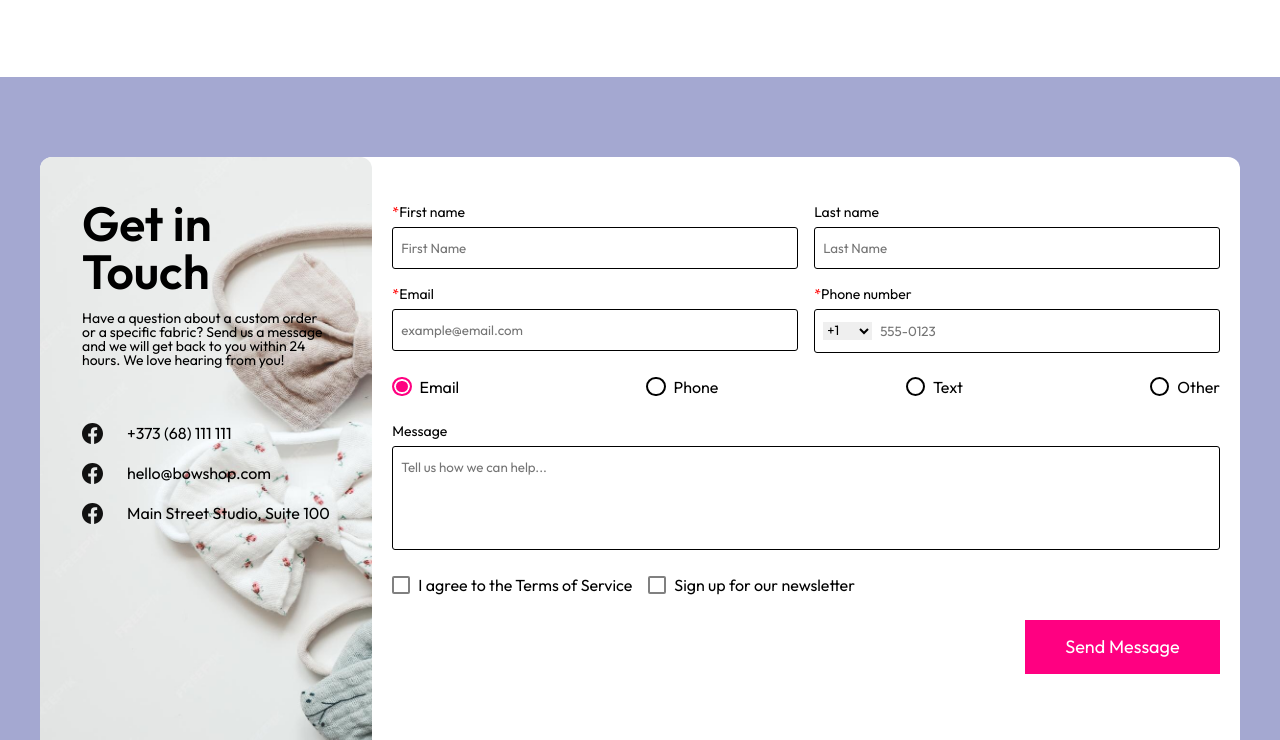
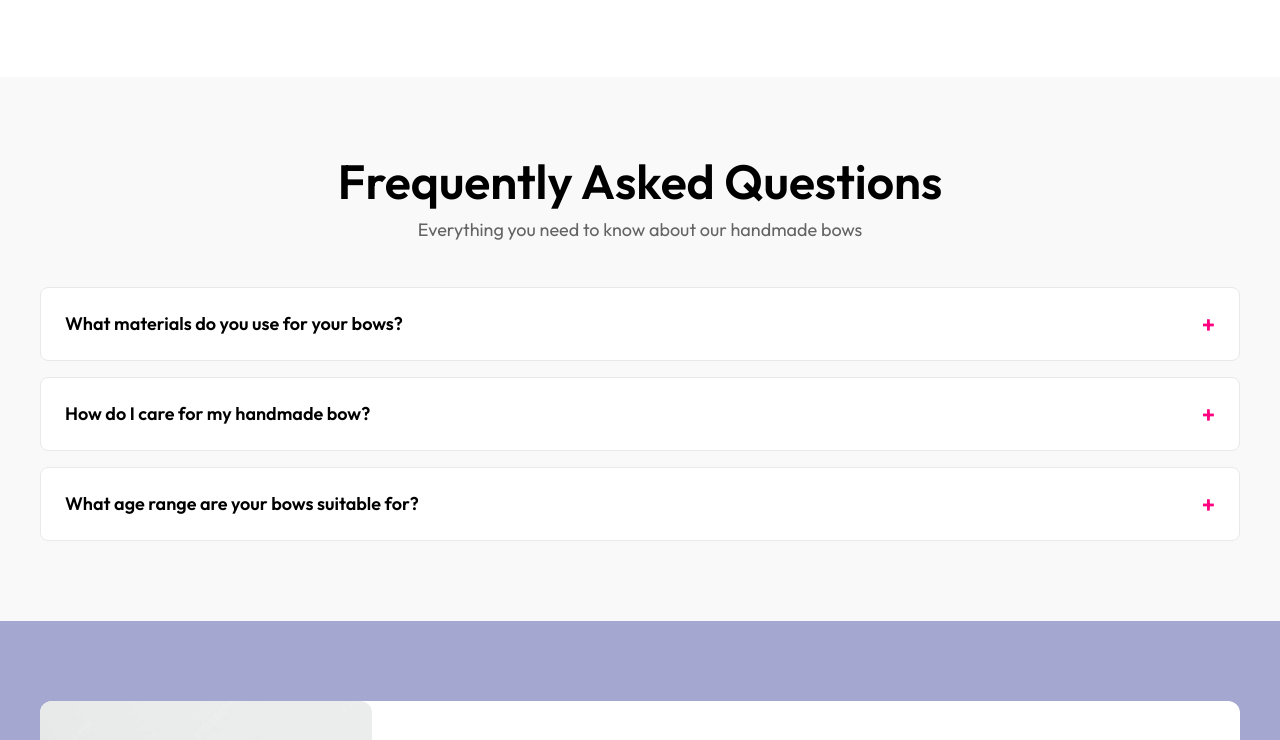
Before and after one commit to DdimaPos/tum-web-lab2, a plain HTML site: page index.html in a window 1280 px wide. Shown: the part 1186-1926 px from the top of the page. Drawn offline with Linux system fonts and the light colour scheme.

Commit message:
features: added the fqa section

```diff
--- /dev/null
+++ b/css/sections/faq.css
@@ -0,0 +1,92 @@
+.faq__container {
+  background-color: var(--grey-light);
+  padding: 5rem 0;
+}
+
+.faq {
+  display: flex;
+  flex-direction: column;
+  align-items: center;
+}
+
+.faq__title {
+  font-size: 3rem;
+  font-family: OutfitSemibold;
+  text-align: center;
+  margin-bottom: 1rem;
+  color: var(--black);
+}
+
+.faq__subtitle {
+  font-size: 1.125rem;
+  font-family: OutfitRegular;
+  text-align: center;
+  color: var(--grey-dark);
+  margin-bottom: 3rem;
+}
+
+.faq__list {
+  width: 100%;
+  display: flex;
+  flex-direction: column;
+  gap: 1rem;
+}
+
+.faq__item {
+  background-color: var(--white);
+  border: 1px solid var(--grey-light-2);
+  border-radius: 8px;
+  overflow: hidden;
+  transition: all 0.3s ease;
+}
+
+.faq__item:hover {
+  border-color: var(--primary);
+}
+
+.faq__item[open] {
+  border-color: var(--primary);
+}
+
+.faq__item[open] .faq__question {
+  color: var(--primary);
+  border-bottom: 1px solid var(--grey-light-2);
+}
+
+.faq__item[open] .faq__question::after {
+  transform: rotate(180deg);
+}
+
+.faq__question {
+  font-size: 1.125rem;
+  font-family: OutfitSemibold;
+  padding: 1.5rem;
+  cursor: pointer;
+  display: flex;
+  justify-content: space-between;
+  align-items: center;
+  color: var(--black);
+  transition: all 0.3s ease;
+  list-style: none;
+}
+
+.faq__question::after {
+  content: "+";
+  font-size: 1.5rem;
+  font-weight: bold;
+  color: var(--primary);
+  transition: transform 0.3s ease;
+  flex-shrink: 0;
+}
+
+.faq__question:hover {
+  color: var(--primary);
+}
+
+.faq__answer {
+  font-size: 0.875rem;
+  font-family: OutfitRegular;
+  padding: 0 1.5rem 1.5rem 1.5rem;
+  color: var(--grey-dark);
+  line-height: 1.6;
+}
--- a/css/style.css
+++ b/css/style.css
@@ -9,5 +9,6 @@
 @import "sections/navigation.css";
 @import "sections/hero.css";
 @import "sections/about.css";
+@import "sections/faq.css";
 @import "sections/contact.css";
 @import "sections/footer.css";
--- a/index.html
+++ b/index.html
@@ -21,7 +21,7 @@
           </li>
 
           <li class="nav__item">
-            <a href="#faq" class="nav__link">Blog</a>
+            <a href="#faq" class="nav__link">FAQ</a>
           </li>
         </ul>
       </nav>
@@ -137,6 +137,53 @@
               >Learn more about our quality</a
             >
           </article>
+        </div>
+      </section>
+
+      <section id="faq" class="faq__container">
+        <div class="faq wrapper">
+          <h2 class="faq__title">Frequently Asked Questions</h2>
+          <p class="faq__subtitle">
+            Everything you need to know about our handmade bows
+          </p>
+
+          <div class="faq__list">
+            <details class="faq__item">
+              <summary class="faq__question">
+                What materials do you use for your bows?
+              </summary>
+              <p class="faq__answer">
+                We carefully select premium fabrics including soft velvet,
+                luxurious satin, and breathable linen. All materials are
+                hand-picked for their quality, texture, and durability to ensure
+                your bow looks beautiful and lasts for years.
+              </p>
+            </details>
+
+            <details class="faq__item">
+              <summary class="faq__question">
+                How do I care for my handmade bow?
+              </summary>
+              <p class="faq__answer">
+                Spot clean with a damp cloth when needed. For velvet bows,
+                gently brush in one direction to maintain the fabric's texture.
+                Store flat or hanging to preserve the bow's shape. Avoid machine
+                washing to maintain the integrity of the handcrafted details.
+              </p>
+            </details>
+
+            <details class="faq__item">
+              <summary class="faq__question">
+                What age range are your bows suitable for?
+              </summary>
+              <p class="faq__answer">
+                Our bows are designed for all ages! From newborns to adults, we
+                create sizes and styles that work for everyone. Our clips and
+                headbands are gentle enough for babies while secure enough for
+                active play.
+              </p>
+            </details>
+          </div>
         </div>
       </section>
 
@@ -377,8 +424,6 @@
           </form>
         </div>
       </section>
-
-      <section id="faq" class="faq__container"></section>
     </main>
     <footer>
       <section class="footer__info wrapper">
```
Also changed, not shown: 3 other files.
